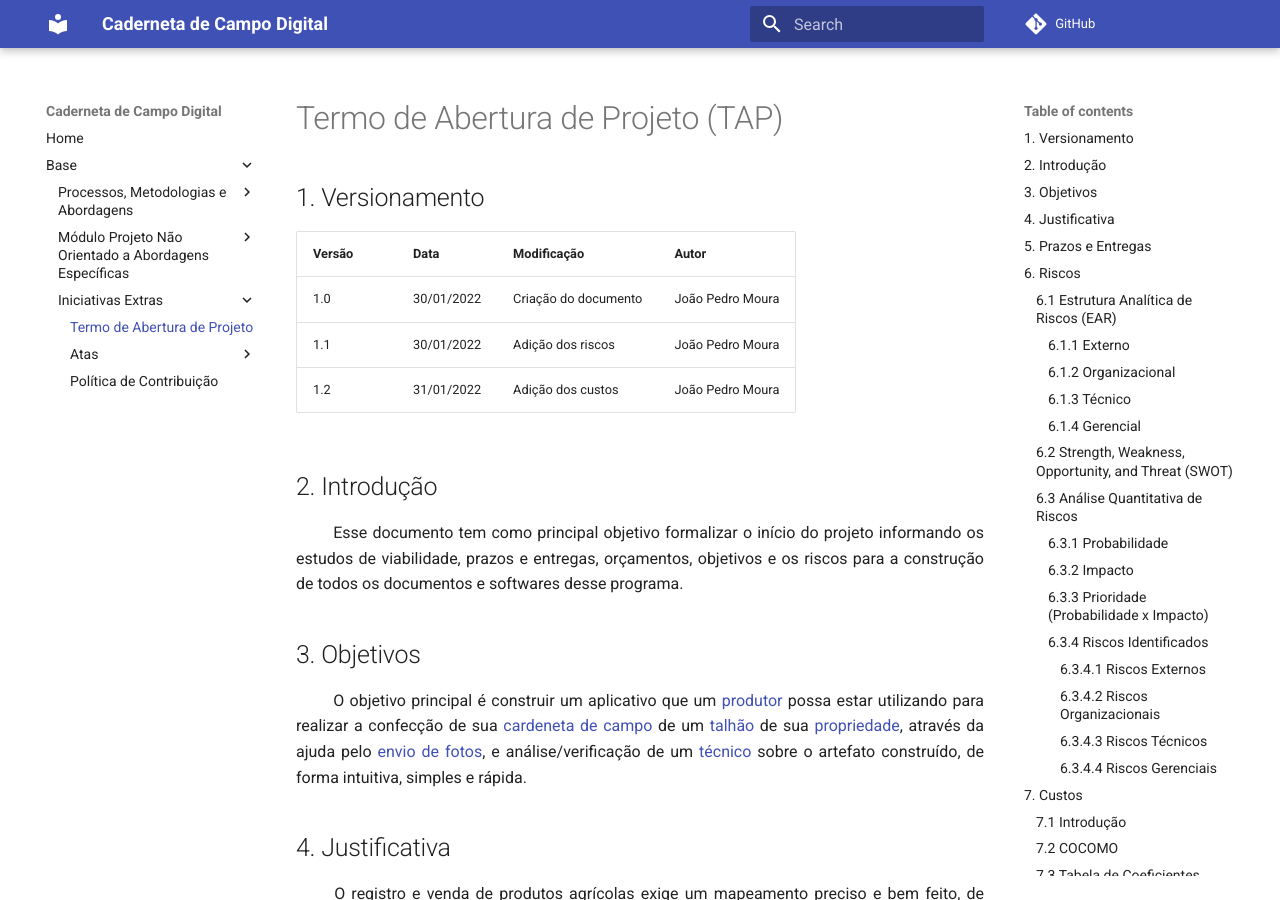
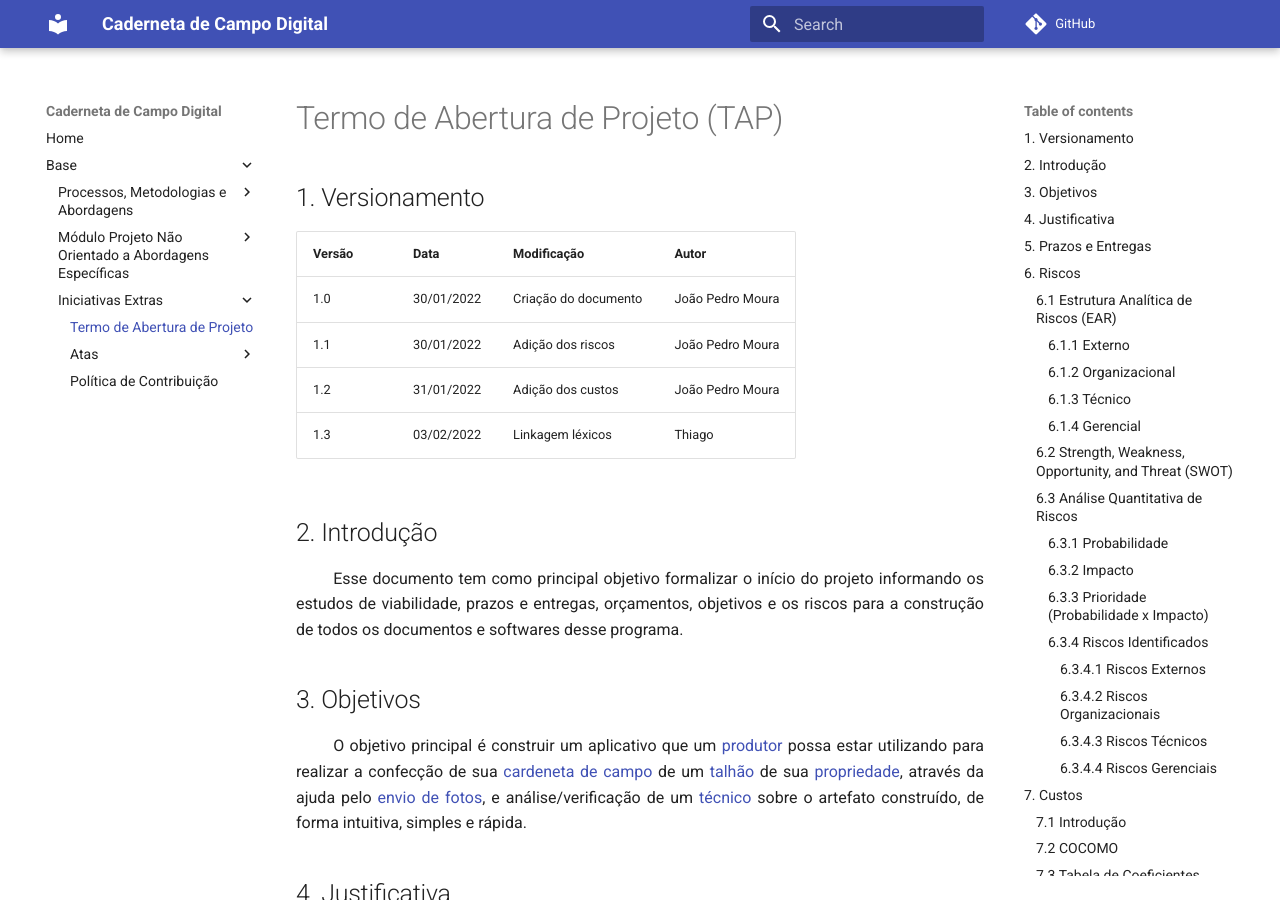
Before and after one commit to UnBArqDsw2021-2/2021.2_G4_CadernetaDeCampoDigital_docs, an MkDocs documentation site: the page built from docs/base/termo_de_abertura.md, in a window 1280 px wide and 900 px high. Built offline with MkDocs 1.6.1 and Material for MkDocs 9.7.7, drawn with Linux system fonts in a browser that asks for light colours; comment, search, counter and statistics services are not loaded; some of the changed text lies outside the part shown.

Commit message:
#26 linkando lexicos TAP

```diff
--- a/docs/base/termo_de_abertura.md
+++ b/docs/base/termo_de_abertura.md
@@ -6,16 +6,17 @@
 |1.0| 30/01/2022| Criação do documento | João Pedro Moura |
 |1.1| 30/01/2022| Adição dos riscos | João Pedro Moura |
 |1.2| 31/01/2022| Adição dos custos | João Pedro Moura |
+|1.3| 03/02/2022| Linkagem léxicos | Thiago |
 
 ## 2. Introdução
 <p align="justify">&emsp;&emsp; Esse documento tem como principal objetivo formalizar o início do projeto informando os estudos de viabilidade, prazos e entregas, orçamentos, objetivos e os riscos para a construção de todos os documentos e softwares desse programa.</p>
 
 ## 3. Objetivos
-<p align="justify">&emsp;&emsp; O objetivo principal é construir um aplicativo que um <a href=#produtor>produtor</a> possa estar utilizando para realizar a confecção de sua <a href=#cardeneta_de_campo>cardeneta de campo</a> de um <a href=#talhao>talhão</a> de sua <a href=#propriedade>propriedade</a>, através da ajuda pelo <a href=#envio_fotos>envio de fotos</a>, e análise/verificação de um <a href=#tecnico>técnico</a> sobre o artefato construído, de forma intuitiva, simples e rápida.</p>
+<p align="justify">&emsp;&emsp; O objetivo principal é construir um aplicativo que um <a href="../../requisitos/modelagem/lexicos#produtor">produtor</a> possa estar utilizando para realizar a confecção de sua <a href="../../requisitos/modelagem/lexicos#cardeneta_de_campo">cardeneta de campo</a> de um <a href="../../requisitos/modelagem/lexicos#talhao">talhão</a> de sua <a href="../../requisitos/modelagem/lexicos#propriedade">propriedade</a>, através da ajuda pelo <a href="../../requisitos/modelagem/lexicos#enviar_foto_agrotoxico">envio de fotos</a>, e análise/verificação de um <a href="../../requisitos/modelagem/lexicos#tecnico">técnico</a> sobre o artefato construído, de forma intuitiva, simples e rápida.</p>
 
 ## 4. Justificativa
-<p align="justify">&emsp;&emsp; O registro e venda de produtos agrícolas exige um mapeamento preciso e bem feito, de forma que uma cultura possa ser facilmente <a href=#rastreabilidade>rastreável</a>, e caso ocorram problemas, seja de fácil descobrimento a sua causa. Entretanto, é necessário um nível de conhecimento de leitura e escrita para a confecção de uma <a href=#cardeneta_de_campo>cardeneta de campo</a> de acordo com os padrões exigidos.</p>
-<p align="justify">&emsp;&emsp; Por esse motivo, surge o papel importante dos <a href=#tecnico>técnicos</a> em ajudar e validar o preenchimento desse artefato pelos <a href=#produtor>produtores</a>. Entretanto, muitas vezes essa comunicação entre as partes e o preenchimento da caderneta acontecem de formas muito manuais e via <a href=#whatsapp>whatsapp</a>, portanto, surge a premíssia principal desse projeto em se criar uma plataforma de fácil utilização tanto para <a href=#produtor>produtores</a> como para <a href=#tecnico>técnicos</a> no preenchimento da sua <a href=#cardeneta_de_campo>cardeneta de campo</a>.</p>
+<p align="justify">&emsp;&emsp; O registro e venda de produtos agrícolas exige um mapeamento preciso e bem feito, de forma que uma <a href="../../requisitos/modelagem/lexicos#cultura">cultura</a> possa ser facilmente <a href="../../requisitos/modelagem/lexicos#rastreabilidade">rastreável</a>, e caso ocorram problemas, seja de fácil descobrimento a sua causa. Entretanto, é necessário um nível de conhecimento de leitura e escrita para a confecção de uma <a href="../../requisitos/modelagem/lexicos#cardeneta_de_campo">cardeneta de campo</a> de acordo com os padrões exigidos.</p>
+<p align="justify">&emsp;&emsp; Por esse motivo, surge o papel importante dos <a href="../../requisitos/modelagem/lexicos#tecnico">técnicos</a> em ajudar e validar o preenchimento desse artefato pelos <a href="../../requisitos/modelagem/lexicos#produtor">produtores</a>. Entretanto, muitas vezes essa comunicação entre as partes e o preenchimento da caderneta acontecem de formas muito manuais e via <a href="../../requisitos/modelagem/lexicos#whatsapp">whatsapp</a>, portanto, surge a premíssia principal desse projeto em se criar uma plataforma de fácil utilização tanto para <a href="../../requisitos/modelagem/lexicos#produtor">produtores</a> como para <a href="../../requisitos/modelagem/lexicos#tecnico">técnicos</a> no preenchimento da sua <a href="../../requisitos/modelagem/lexicos#cardeneta_de_campo">cardeneta de campo</a>.</p>
 
 ## 5. Prazos e Entregas
 <p align="justify">&emsp;&emsp; A entrega desse produto será feita em partes e conforme o que foi definido no plano de ensino da matéria de Arquitetura e Desenho de Software da professora Milene, a seguir se encontram os principais marcos da evolução desse projeto:</p>
```
